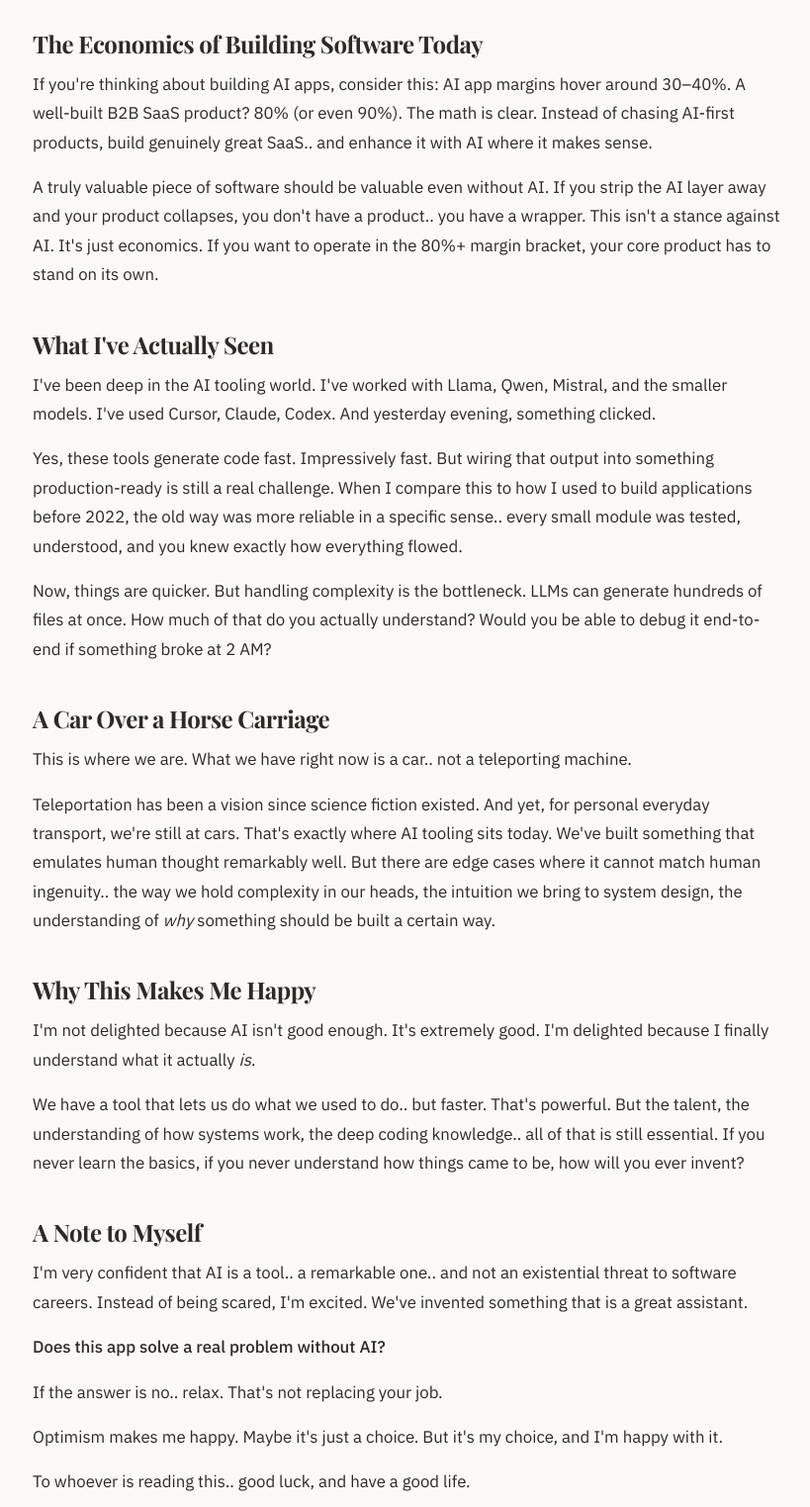
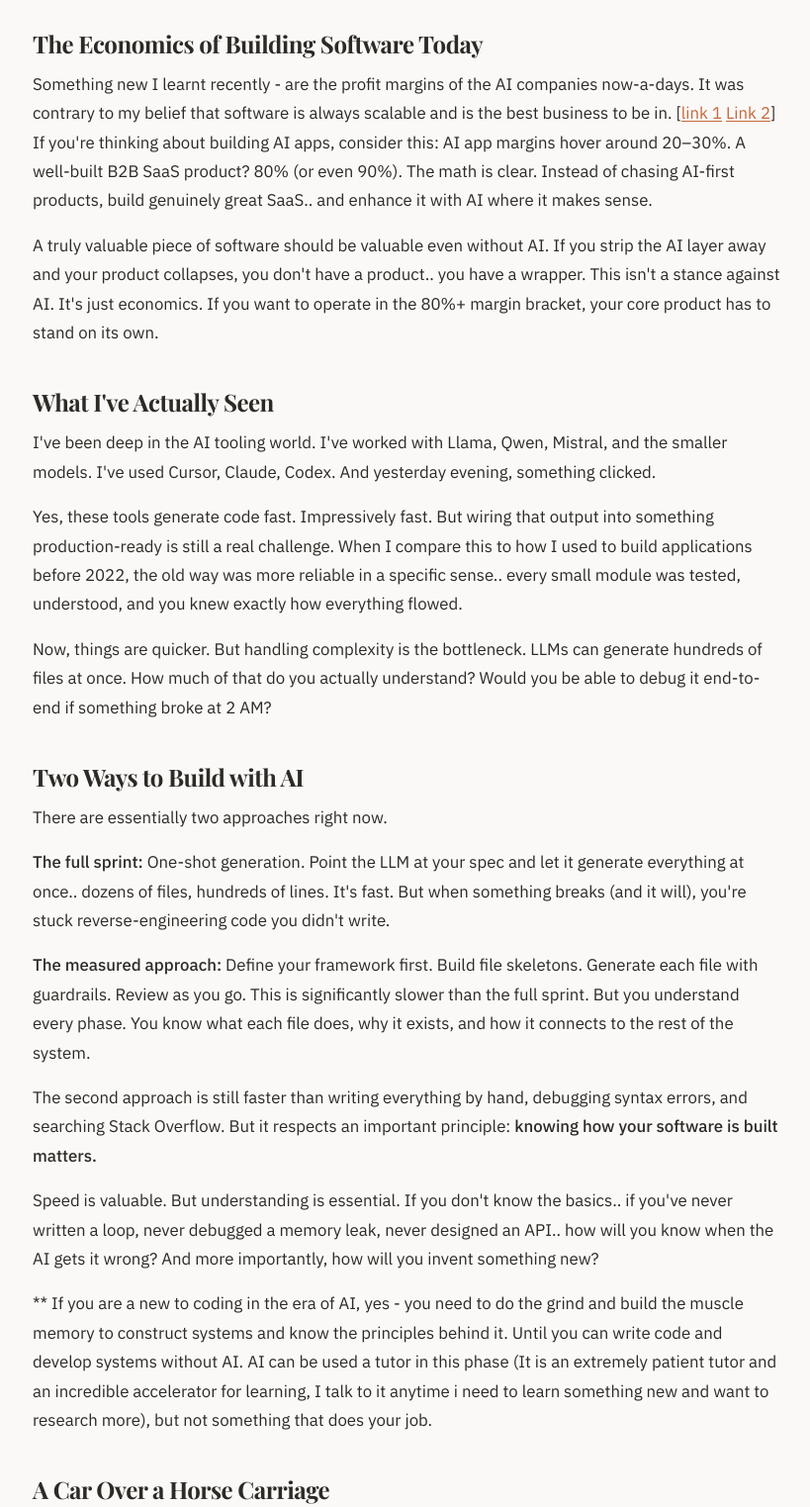
Before and after one commit to amarbagineni/amarbagineni.github.io, a plain HTML site: page articles/future-of-software.html in a window 1280 px wide. Shown: the part 267-1790 px from the top of the page at 99% size, without its empty margins (229-1048 px from the left). Drawn offline with nearby package versions, Linux system fonts and the light colour scheme; a web font is replaced by a local one.

Commit message:
Add article link styling and expand future-of-software content
- Add visible link styling for article body (accent color with underline)
- Improve link visibility in both light and dark modes
- Add "Two Ways to Build with AI" section discussing development approaches
- Include references to AI economics articles
- Expand discussion on learning fundamentals in the AI era

Co-Authored-By: Claude Sonnet 4.5 <noreply@anthropic.com>

```diff
--- a/article.css
+++ b/article.css
@@ -107,6 +107,18 @@
     margin-bottom: 1rem;
 }
 
+.article-body a {
+    color: var(--accent);
+    text-decoration: underline;
+    text-decoration-thickness: 1px;
+    text-underline-offset: 2px;
+    transition: opacity var(--ease);
+}
+
+.article-body a:hover {
+    opacity: 0.7;
+}
+
 .article-body strong {
     font-weight: 500;
     color: var(--text);
--- a/articles/future-of-software.html
+++ b/articles/future-of-software.html
@@ -30,7 +30,7 @@
     <div class="article-body">
 
         <h1>The Economics of Building Software Today</h1>
-        <p>If you're thinking about building AI apps, consider this: AI app margins hover around 30–40%. A well-built B2B SaaS product? 80% (or even 90%). The math is clear. Instead of chasing AI-first products, build genuinely great SaaS.. and enhance it with AI where it makes sense.</p>
+        <p>Something new I learnt recently - are the profit margins of the AI companies now-a-days. It was contrary to my belief that software is always scalable and is the best business to be in. [<a href="https://www.reuters.com/business/most-companies-suffer-some-risk-related-financial-loss-deploying-ai-ey-survey-2025-10-08/">link 1</a> <a href="https://www.wheresyoured.at/why-everybody-is-losing-money-on-ai/">Link 2</a>] If you're thinking about building AI apps, consider this: AI app margins hover around 20–30%. A well-built B2B SaaS product? 80% (or even 90%). The math is clear. Instead of chasing AI-first products, build genuinely great SaaS.. and enhance it with AI where it makes sense.</p>
         <p>A truly valuable piece of software should be valuable even without AI. If you strip the AI layer away and your product collapses, you don't have a product.. you have a wrapper. This isn't a stance against AI. It's just economics. If you want to operate in the 80%+ margin bracket, your core product has to stand on its own.</p>
 
         <h1>What I've Actually Seen</h1>
@@ -38,6 +38,13 @@
         <p>Yes, these tools generate code fast. Impressively fast. But wiring that output into something production-ready is still a real challenge. When I compare this to how I used to build applications before 2022, the old way was more reliable in a specific sense.. every small module was tested, understood, and you knew exactly how everything flowed.</p>
         <p>Now, things are quicker. But handling complexity is the bottleneck. LLMs can generate hundreds of files at once. How much of that do you actually understand? Would you be able to debug it end-to-end if something broke at 2 AM?</p>
 
+        <h1>Two Ways to Build with AI</h1>
+        <p>There are essentially two approaches right now.</p>
+        <p><strong>The full sprint:</strong> One-shot generation. Point the LLM at your spec and let it generate everything at once.. dozens of files, hundreds of lines. It's fast. But when something breaks (and it will), you're stuck reverse-engineering code you didn't write.</p>
+        <p><strong>The measured approach:</strong> Define your framework first. Build file skeletons. Generate each file with guardrails. Review as you go. This is significantly slower than the full sprint. But you understand every phase. You know what each file does, why it exists, and how it connects to the rest of the system.</p>
+        <p>The second approach is still faster than writing everything by hand, debugging syntax errors, and searching Stack Overflow. But it respects an important principle: <strong>knowing how your software is built matters.</strong></p>
+        <p>Speed is valuable. But understanding is essential. If you don't know the basics.. if you've never written a loop, never debugged a memory leak, never designed an API.. how will you know when the AI gets it wrong? And more importantly, how will you invent something new?</p>
+        <p>** If you are a new to coding in the era of AI, yes - you need to do the grind and build the muscle memory to construct systems and know the principles behind it. Until you can write code and develop systems without AI. AI can be used a tutor in this phase (It is an extremely patient tutor and an incredible accelerator for learning, I talk to it anytime i need to learn something new and want to research more), but not something that does your job.</p>
         <h1>A Car Over a Horse Carriage</h1>
         <p>This is where we are. What we have right now is a car.. not a teleporting machine.</p>
         <p>Teleportation has been a vision since science fiction existed. And yet, for personal everyday transport, we're still at cars. That's exactly where AI tooling sits today. We've built something that emulates human thought remarkably well. But there are edge cases where it cannot match human ingenuity.. the way we hold complexity in our heads, the intuition we bring to system design, the understanding of <em>why</em> something should be built a certain way.</p>
@@ -51,7 +58,7 @@
         <p><strong>Does this app solve a real problem without AI?</strong></p>
         <p>If the answer is no.. relax. That's not replacing your job.</p>
         <p>Optimism makes me happy. Maybe it's just a choice. But it's my choice, and I'm happy with it.</p>
-        <p>To whoever is reading this.. good luck, and have a good life.</p>
+        <p>To whoever is reading this.. good luck, and don't worry, we are here, and will be here.</p>
 
     </div>
 
```
